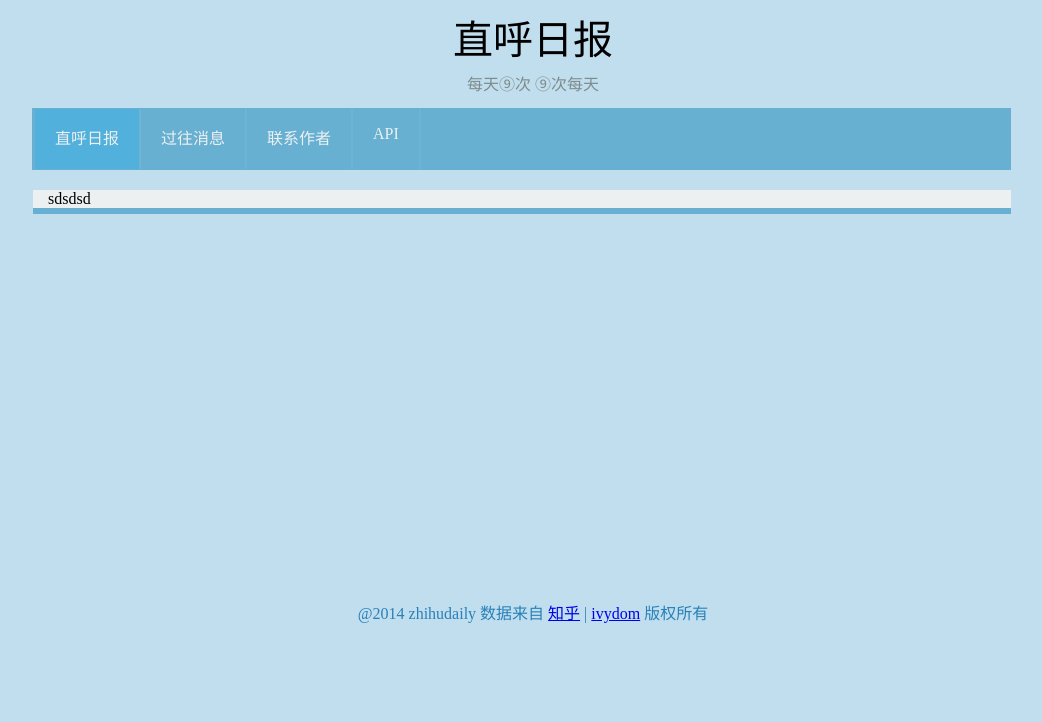
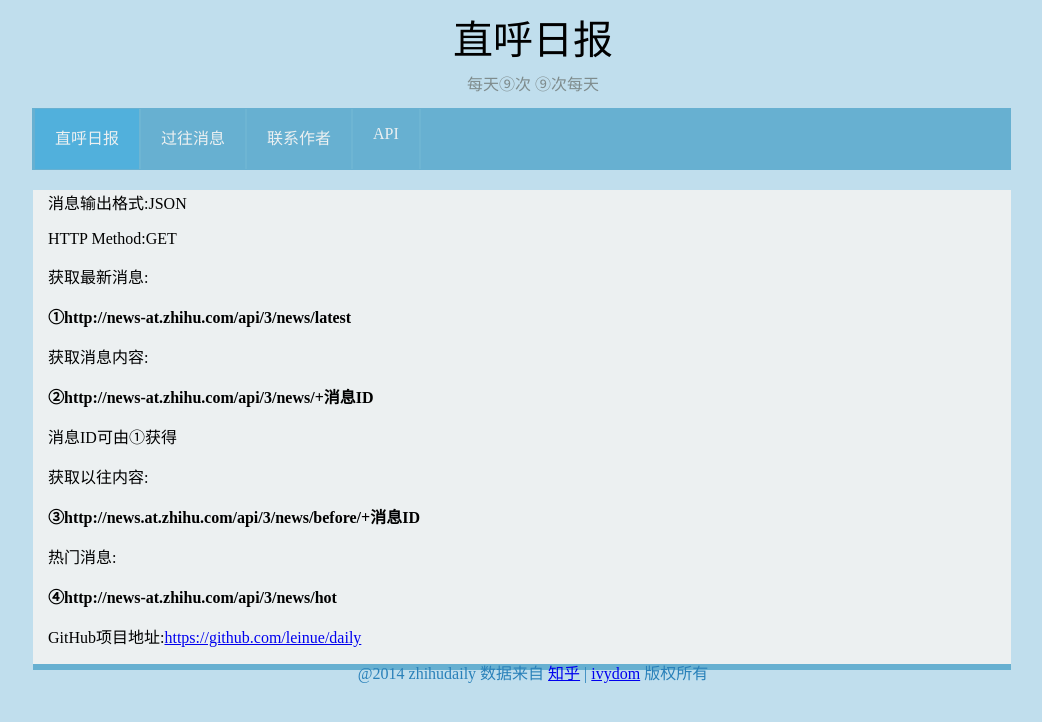
Before and after one commit to leinue/daily, a PHP site: page /api.php in a window 1280 px wide. Shown: the top 722 px of the page, without its empty margins (107-1149 px from the left). Run offline with PHP 8.4, Linux system fonts and the light colour scheme.

Commit message:
update api

```diff
--- a/api.php
+++ b/api.php
@@ -3,7 +3,18 @@
 <div class="zhihu-body">
 	<div class="api-main-panel">
 		<div class="api-main-text">
-			sdsdsd
+			<p>消息输出格式:JSON</p>
+			<p>HTTP Method:GET</p>
+			<p>获取最新消息:</p>
+			<p><strong>①http://news-at.zhihu.com/api/3/news/latest</strong></p>
+			<p>获取消息内容:</p>
+			<p><strong>②http://news-at.zhihu.com/api/3/news/+消息ID</strong></p>
+			<p>消息ID可由①获得</p>
+			<p>获取以往内容:</p>
+			<p><strong>③http://news.at.zhihu.com/api/3/news/before/+消息ID</strong></p>
+			<p>热门消息:</p>
+			<p><strong>④http://news-at.zhihu.com/api/3/news/hot</strong></p>
+			<p>GitHub项目地址:<a href="https://github.com/leinue/daily" target="_blank">https://github.com/leinue/daily</a></p>
 		</div>
 	</div>
 </div>
--- a/style.css
+++ b/style.css
@@ -141,7 +141,7 @@
 	margin:0 auto;
 	padding: 10px;
 	width: 1000px;
-	margin-top: 200px;
+	margin-top: 260px;
 	text-align: center;
 }
 
```
